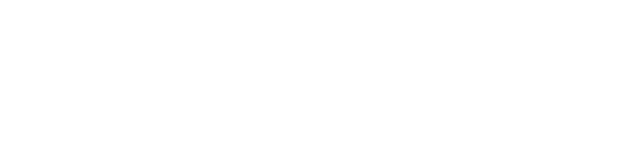
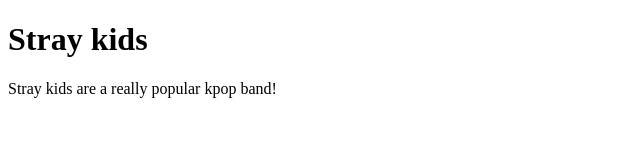
Before and after one commit to Kiwi419/Kiwi419.github.io, a plain HTML site: page index.html in a window 1280 px wide. Shown: the whole page, without its empty margins (0-640 px from the left). Drawn offline with Linux system fonts and the light colour scheme.

Commit message:
First commit

```diff
--- a/index.html
+++ b/index.html
@@ -1,7 +1,12 @@
 <!DOCTYPE html>
 <html lang="en">
-<head>
-    <meta charset="UTF-8">
-    <meta name="viewport" content="width=divice-width, initial-scale=1.0">
-</head>
+    <head>
+        <meta charset="UTF-8">
+        <meta name="viewport" content="width=divice-width, initial-scale=1.0">
+        <title>About Stray kids</title>
+    </head>
+    <body>
+        <h1>Stray kids</h1>
+        <p>Stray kids are a really popular kpop band!</p>
+    </body>
 </html>
```
